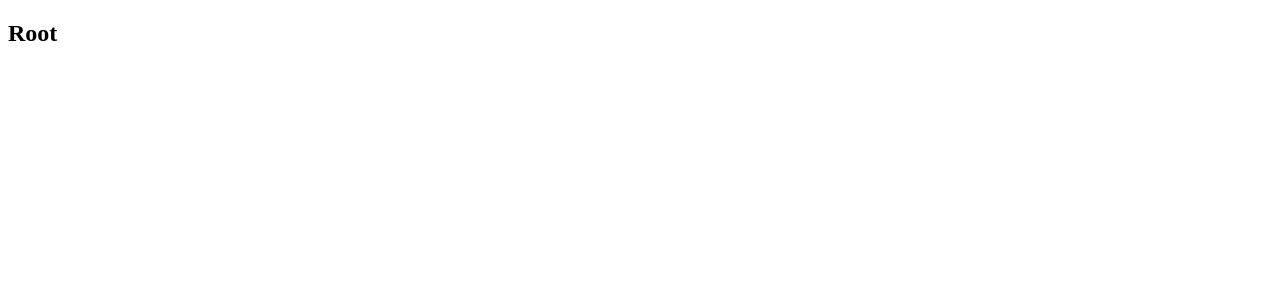
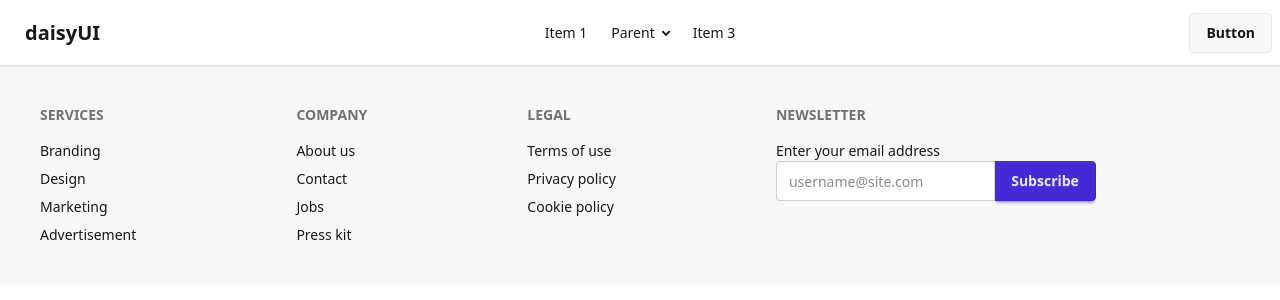
Before and after one commit to atikmahmud482/react2, a React (Vite) app in the folder boi-poka-vibe/: page / in a window 1280 px wide. Shown: the top 300 px of the page. Built offline with nearby package versions, Linux system fonts and the light colour scheme.

Commit message:
navbar footer added

```diff
--- a/boi-poka-vibe/package.json
+++ b/boi-poka-vibe/package.json
@@ -14,20 +14,22 @@
     "@tailwindcss/vite": "^4.0.1",
     "react": "^18.3.1",
     "react-dom": "^18.3.1",
-    "react-router-dom": "^7.1.4",
-    "tailwindcss": "^4.0.1"
+    "react-router-dom": "^7.1.4"
   },
   "devDependencies": {
     "@eslint/js": "^9.17.0",
     "@types/react": "^18.3.18",
     "@types/react-dom": "^18.3.5",
     "@vitejs/plugin-react": "^4.3.4",
+    "autoprefixer": "^10.4.20",
     "daisyui": "^5.0.0-beta.6",
     "eslint": "^9.17.0",
     "eslint-plugin-react": "^7.37.2",
     "eslint-plugin-react-hooks": "^5.0.0",
     "eslint-plugin-react-refresh": "^0.4.16",
     "globals": "^15.14.0",
+    "postcss": "^8.5.1",
+    "tailwindcss": "^4.0.1",
     "vite": "^6.0.5"
   }
 }
--- /dev/null
+++ b/boi-poka-vibe/src/components/Footer/Footer.jsx
@@ -0,0 +1,44 @@
+import React from "react";
+
+const Footer = () => {
+  return (
+    <footer className="footer sm:footer-horizontal bg-base-200 text-base-content p-10">
+      <nav>
+        <h6 className="footer-title">Services</h6>
+        <a className="link link-hover">Branding</a>
+        <a className="link link-hover">Design</a>
+        <a className="link link-hover">Marketing</a>
+        <a className="link link-hover">Advertisement</a>
+      </nav>
+      <nav>
+        <h6 className="footer-title">Company</h6>
+        <a className="link link-hover">About us</a>
+        <a className="link link-hover">Contact</a>
+        <a className="link link-hover">Jobs</a>
+        <a className="link link-hover">Press kit</a>
+      </nav>
+      <nav>
+        <h6 className="footer-title">Legal</h6>
+        <a className="link link-hover">Terms of use</a>
+        <a className="link link-hover">Privacy policy</a>
+        <a className="link link-hover">Cookie policy</a>
+      </nav>
+      <form>
+        <h6 className="footer-title">Newsletter</h6>
+        <fieldset className="w-80">
+          <label>Enter your email address</label>
+          <div className="join">
+            <input
+              type="text"
+              placeholder="username@site.com"
+              className="input input-bordered join-item"
+            />
+            <button className="btn btn-primary join-item">Subscribe</button>
+          </div>
+        </fieldset>
+      </form>
+    </footer>
+  );
+};
+
+export default Footer;
--- /dev/null
+++ b/boi-poka-vibe/src/components/Navbar/Navbar.jsx
@@ -0,0 +1,77 @@
+import React from "react";
+const Navbar = () => {
+  return (
+    <div className="navbar bg-base-100 shadow-sm">
+      <div className="navbar-start">
+        <div className="dropdown">
+          <div tabIndex={0} role="button" className="btn btn-ghost lg:hidden">
+            <svg
+              xmlns="http://www.w3.org/2000/svg"
+              className="h-5 w-5"
+              fill="none"
+              viewBox="0 0 24 24"
+              stroke="currentColor">
+              {" "}
+              <path
+                strokeLinecap="round"
+                strokeLinejoin="round"
+                strokeWidth="2"
+                d="M4 6h16M4 12h8m-8 6h16"
+              />{" "}
+            </svg>
+          </div>
+          <ul
+            tabIndex={0}
+            className="menu menu-sm dropdown-content bg-base-100 rounded-box z-1 mt-3 w-52 p-2 shadow">
+            <li>
+              <a>Item 1</a>
+            </li>
+            <li>
+              <a>Parent</a>
+              <ul className="p-2">
+                <li>
+                  <a>Submenu 1</a>
+                </li>
+                <li>
+                  <a>Submenu 2</a>
+                </li>
+              </ul>
+            </li>
+            <li>
+              <a>Item 3</a>
+            </li>
+          </ul>
+        </div>
+        <a className="btn btn-ghost text-xl">daisyUI</a>
+      </div>
+      <div className="navbar-center hidden lg:flex">
+        <ul className="menu menu-horizontal px-1">
+          <li>
+            <a>Item 1</a>
+          </li>
+          <li>
+            <details>
+              <summary>Parent</summary>
+              <ul className="p-2">
+                <li>
+                  <a>Submenu 1</a>
+                </li>
+                <li>
+                  <a>Submenu 2</a>
+                </li>
+              </ul>
+            </details>
+          </li>
+          <li>
+            <a>Item 3</a>
+          </li>
+        </ul>
+      </div>
+      <div className="navbar-end">
+        <a className="btn">Button</a>
+      </div>
+    </div>
+  );
+};
+
+export default Navbar;
--- a/boi-poka-vibe/src/components/Root/Root.jsx
+++ b/boi-poka-vibe/src/components/Root/Root.jsx
@@ -1,9 +1,13 @@
-import React from "react";
+import { Outlet } from "react-router-dom";
+import Footer from "../Footer/Footer";
+import Navbar from "../Navbar/Navbar";
 
 const Root = () => {
   return (
     <div>
-      <h2>Root</h2>
+      <Navbar></Navbar>
+      <Outlet></Outlet>
+      <Footer></Footer>
     </div>
   );
 };
--- a/boi-poka-vibe/src/main.jsx
+++ b/boi-poka-vibe/src/main.jsx
@@ -1,15 +1,15 @@
 import React from "react";
 import ReactDOM from "react-dom/client";
 import { BrowserRouter } from "react-router-dom";
-import App from "./App";
 import Root from "./components/Root/Root";
+import "./index.css";
 
 const root = ReactDOM.createRoot(document.getElementById("root"));
 
 root.render(
   <React.StrictMode>
     <BrowserRouter>
-      <Root></Root>
+      <Root />
     </BrowserRouter>
   </React.StrictMode>
 );
```
Also changed, not shown: 1 other file (tests, documents, lock files or other folders).
